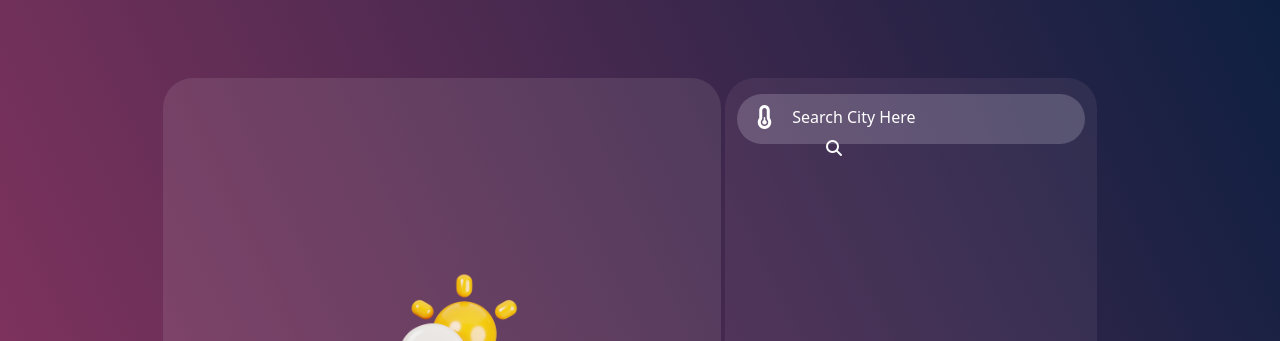
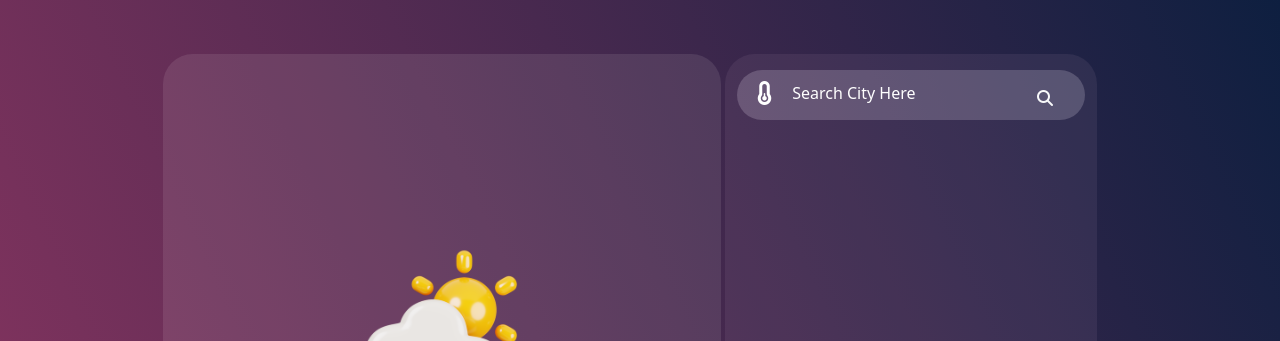
Before and after one commit to anjana291/WeatherSearchApp, a plain HTML site: page index.html in a window 1280 px wide. Shown: the top 341 px of the page. Drawn offline with nearby package versions, Linux system fonts and the light colour scheme; a web font is replaced by a local one.

Commit message:
Changed Styling

```diff
--- a/index.html
+++ b/index.html
@@ -41,7 +41,7 @@
     <div class="container">
         <div class="row row-class">
             <div class="col-md-1"></div>
-            <div class="col-md-6 largerdiv mt-5">
+            <div class="col-md-6 col-sm-12 largerdiv mt-4">
                 <div class="welcomeDivMain">
                     <div class="welcome" id="welcomedivshow">
                         <img src="./images/weather.jpg" alt="">
@@ -76,12 +76,14 @@
                     </div>
                 </div>
             </div>
-            <div class="col-md-4 mt-5 ms-1 form-div">
-                <form action="" class="form-child mt-3">
-                    <i class="fa-solid fa-temperature-quarter fa-xl"></i>
-                    <input type="text" placeholder="Search City Here" id="city">
-                    <button type="button" class="btn text-light" onclick="search()"><i class="fa-solid fa-magnifying-glass"></i></button>
-                </form>
+            <div class="col-md-4 col-sm-12 col-12 mt-4 ms-1 form-div">
+                <div class="form-child mt-3">
+                    <form action="" >
+                        <i class="fa-solid fa-temperature-quarter fa-xl"></i>
+                        <input type="text" placeholder="Search City Here" id="city" class="w-75">
+                        <button type="button" class="btn text-light" onclick="search()"><i class="fa-solid fa-magnifying-glass"></i></button>
+                    </form>
+                </div>
                 <p id="invalidText" class="mt-2">!! Enter valid City Name !!</p>
                 <div class="suggestion" id="suggest">
 
--- a/main.js
+++ b/main.js
@@ -80,18 +80,18 @@ const search= async() => {
 
                 welcomeDiv.innerHTML = `
                         <div class="NameCountry">
-                            <h4 id="citys">${capCity}, ${country}</h4>
-                            <h6 id="time">${day} ${month} ${date}, ${formattedHours}:${formattedMinutes} ${period}</h6>
+                            <h4 id="citys"><i class="fa-solid fa-location-dot fa-xs"></i> ${capCity}, ${country}</h4>
+                            <h6 id="time">${day} ${month} ${date} , ${formattedHours}:${formattedMinutes} ${period}</h6>
                         </div>
                         <div class="weatherImg">
                             <img src="./images/day.png" alt="" class="imageS" id="iconWeather">
                             <h2 id="t_emperature">${tempC}°C</h2>
-                            <h6 id="feels__like"> feels like ${feelsC} °C</h6>
+                            <h5 id="feels__like"> feels like ${feelsC} °C</h5>
                             <h4 id="c_louds">${cloud_desc}</h4>
                         </div>
                         <div class="tempLower">
                             <p id="h_umidity"><i class="fa-solid fa-droplet"></i> ${humidity} %</p>
-                            <p id="w_ind"><i class="fa-solid fa-wind"></i>  ${wind} m/s</p>
+                            <p id="w_ind"><i class="fa-solid fa-wind"></i>  ${wind} Km/h</p>
                             <p id="p_ressure"><i class="fa-solid fa-gauge-simple"></i> ${pressure} hPa</p>
                         </div>`
 
--- a/style.css
+++ b/style.css
@@ -42,21 +42,22 @@ body{
 .form-child input{
     flex: 1;
     border: none;
-    background: transparent;
+    background-color: transparent;
     outline: none;
     font-size: 16px;
     color: #cac7ff;
     text-indent: 14px;
     text-transform: capitalize;
  }
- ::placeholder{
+ .form-child input::placeholder{
     color: white;
 }
  .form-child button{
     border: none;
     cursor: pointer;
     background: transparent;
-    margin-left: 57px;
+    /* margin-left: 57px; */
+    float: right;
     color: white;
  }
  #invalidText{
@@ -64,6 +65,7 @@ body{
     color: orange;
     visibility: hidden;
  }
+
  /* temperature details */
  .NameCountry{
     margin-top: 25px;
@@ -94,7 +96,7 @@ body{
    flex-direction: column;
    align-items: center;
    text-align: center;
-   margin-top: 40px;
+   margin-top: 70px;
 }
 
  /* images */
```
